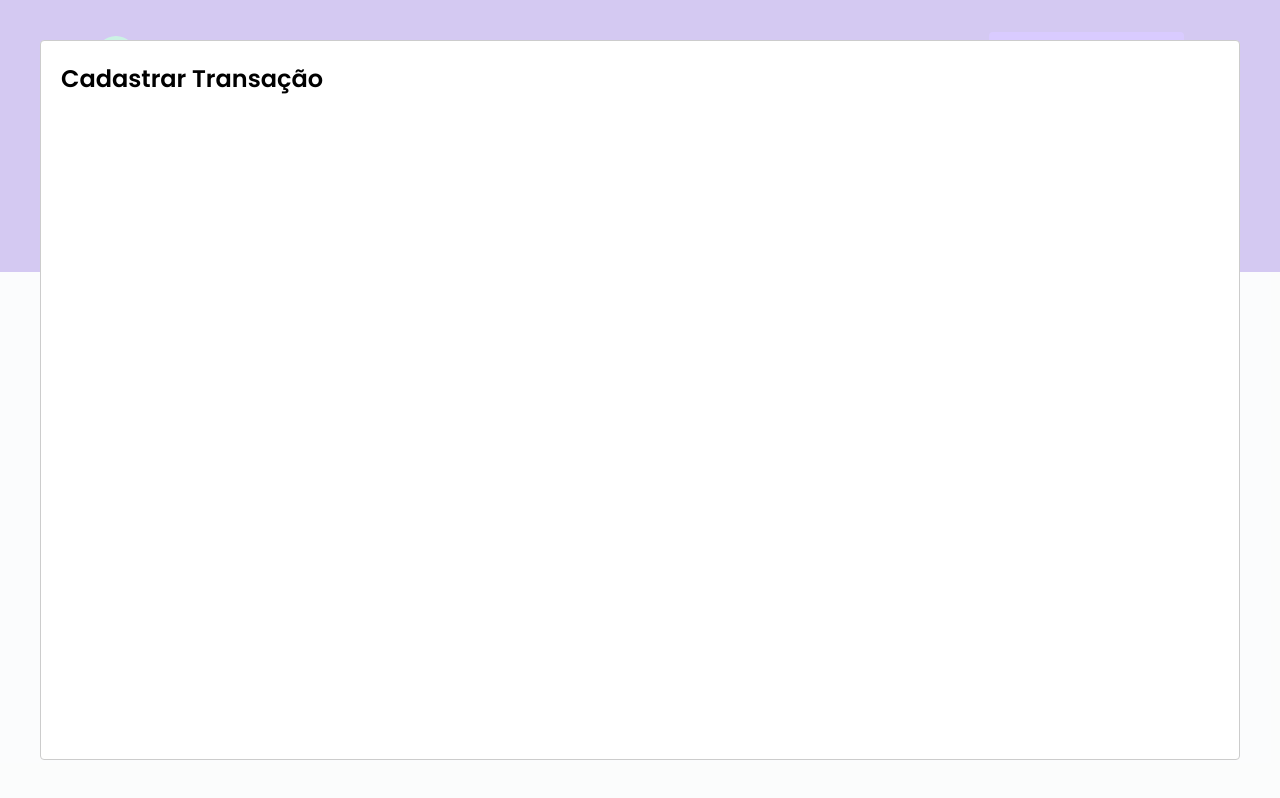
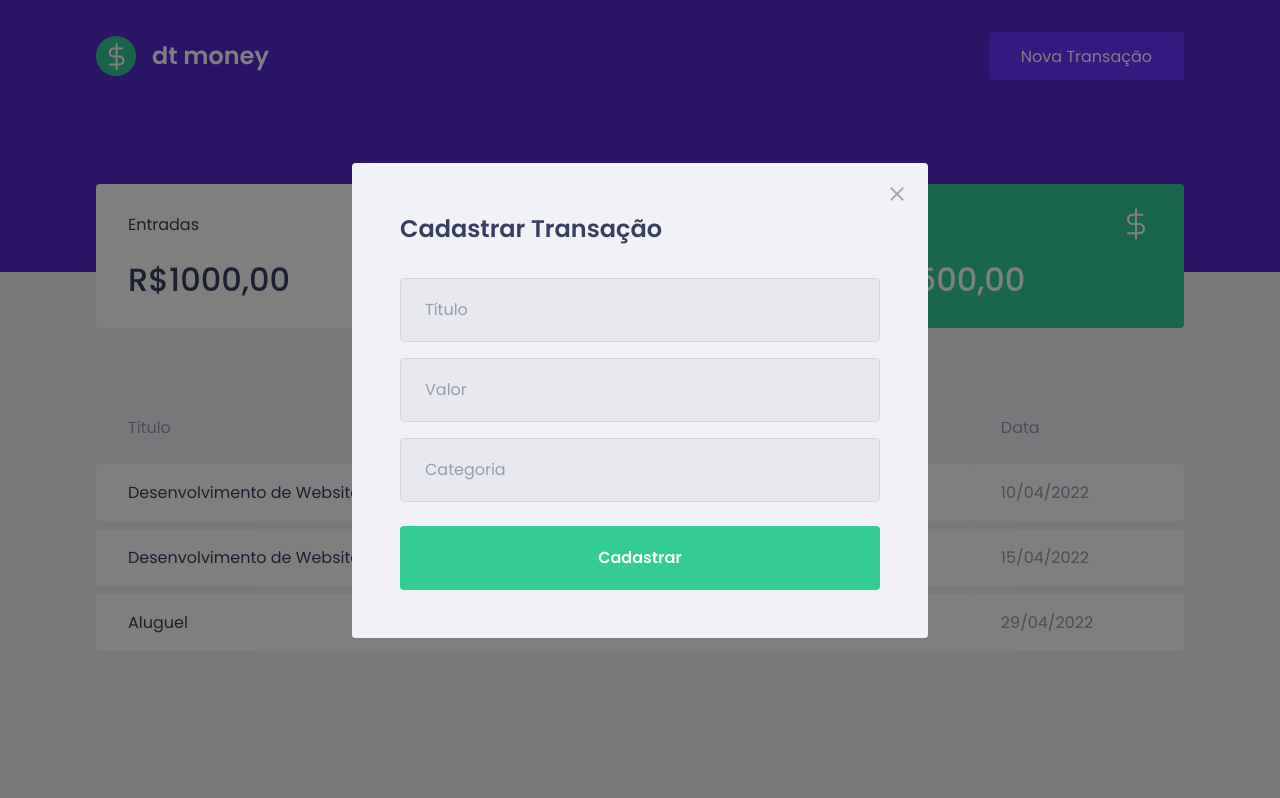
Before and after one commit to FLviin/dtMoney-React, a React (Create React App) app: page / in a window 1280 px wide. Both pictures are taken after a click on the button "Nova Transação". Built offline with nearby package versions, Linux system fonts and the light colour scheme; no server answers; what miragejs would draw is missing.

Commit message:
att 21-04 "Modal"

```diff
--- a/src/App.tsx
+++ b/src/App.tsx
@@ -4,6 +4,7 @@
 
 import Modal from 'react-modal';
 import { useState } from "react";
+import { NewTransactionModal } from "./components/NewTrasactionModal";
 
 Modal.setAppElement('#root');
 
@@ -23,12 +24,10 @@
     <>
     <Header onOpenNewTransactionModal={handleOpenNewTransactionModal}/>
     <Dashboard />
-    <Modal
+    <NewTransactionModal
       isOpen={isNewTransactionModalOpen}
       onRequestClose={handleCloseNewTransactionModal}
-    >
-      <h2>Cadastrar Transação</h2>
-    </Modal>
+    />
     <GlobalStyle />
     </>
   );
--- /dev/null
+++ b/src/components/NewTrasactionModal/index.tsx
@@ -0,0 +1,36 @@
+import Modal from 'react-modal';
+import closeImg from '../../assets/close.svg';
+import { Container } from './sytles';
+
+interface NewTransactionModalProps{
+    isOpen: boolean;
+    onRequestClose: () => void;
+}
+
+export function NewTransactionModal({isOpen , onRequestClose}: NewTransactionModalProps){
+    return(
+        <Modal
+            isOpen={isOpen }
+            onRequestClose={onRequestClose}
+            overlayClassName="react-modal-overlay"
+            className="react-modal-content"
+        >
+            <button type="button" onClick={onRequestClose} className="react-modal-close">
+                <img src={closeImg} alt="Fechar Modal"/>
+            </button>
+        <Container>
+            <h2>Cadastrar Transação</h2>
+
+            <input placeholder='Título' />
+            <input type="number" placeholder='Valor' />
+            <input placeholder='Categoria' />
+
+            <button type="submit">Cadastrar</button>
+        </Container>
+
+
+
+
+        </Modal>
+    );
+}
--- /dev/null
+++ b/src/components/NewTrasactionModal/sytles.ts
@@ -0,0 +1,48 @@
+import styled from "styled-components";
+
+export const Container = styled.form`
+    h2{
+        color: var(--text-title);
+        font-size: 1.5rem;
+        margin-bottom: 2rem;
+    }
+
+    input{
+        width: 100%;
+        padding: 0 1.5rem;
+        height: 4rem;
+        border-radius: 0.25rem;
+
+        border: 1px solid #d7d7d7;
+        background: #e7e9ee;
+
+        font-weight: 400;
+        font-size: 1rem;
+
+        &::placeholder{
+            color: var(--text-body);
+        }
+
+        & + input{
+            margin-top: 1rem;
+        }
+    }
+
+    button[type="submit"]{
+        width: 100%;
+        padding: 0 1.5rem;
+        height: 4rem;
+        background: var(--green);
+        color: #fff;
+        border-radius: 0.25rem;
+        border: 0;
+        font-size: 1rem;
+        margin-top: 1.5rem;
+        font-weight: 600;
+        transition: filter 0.2s;
+
+        &:hover{
+            filter: brightness(0.9);
+        }
+    }
+`;
--- a/src/styles/global.ts
+++ b/src/styles/global.ts
@@ -53,5 +53,41 @@
         cursor: not-allowed;
     }
 
+    .react-modal-overlay{
+        background: rgba(0,0,0,0.5);
+
+        position: fixed;
+        top: 0;
+        bottom: 0;
+        right: 0;
+        left: 0;
+
+        display: flex;
+        align-items: center;
+        justify-content: center;
+
+    }
+    .react-modal-content{
+
+        width: 100%;
+        max-width: 576px;
+        background: var(--background);
+        padding: 3rem;
+        position: relative;
+        border-radius: 0.24rem;
+    }
+    .react-modal-close{
+        position: absolute;
+        right: 1.5rem;
+        top:1.5rem;
+        border:0;
+        background: transparent;
+        transition: filter 0.2s;
+
+        &:hover{
+            filter: brightness(0.8);
+        }
+    }
+
 
 `
```
Also changed, not shown: src/assets/close.svg (renamed from src/assets/Vector.svg).
